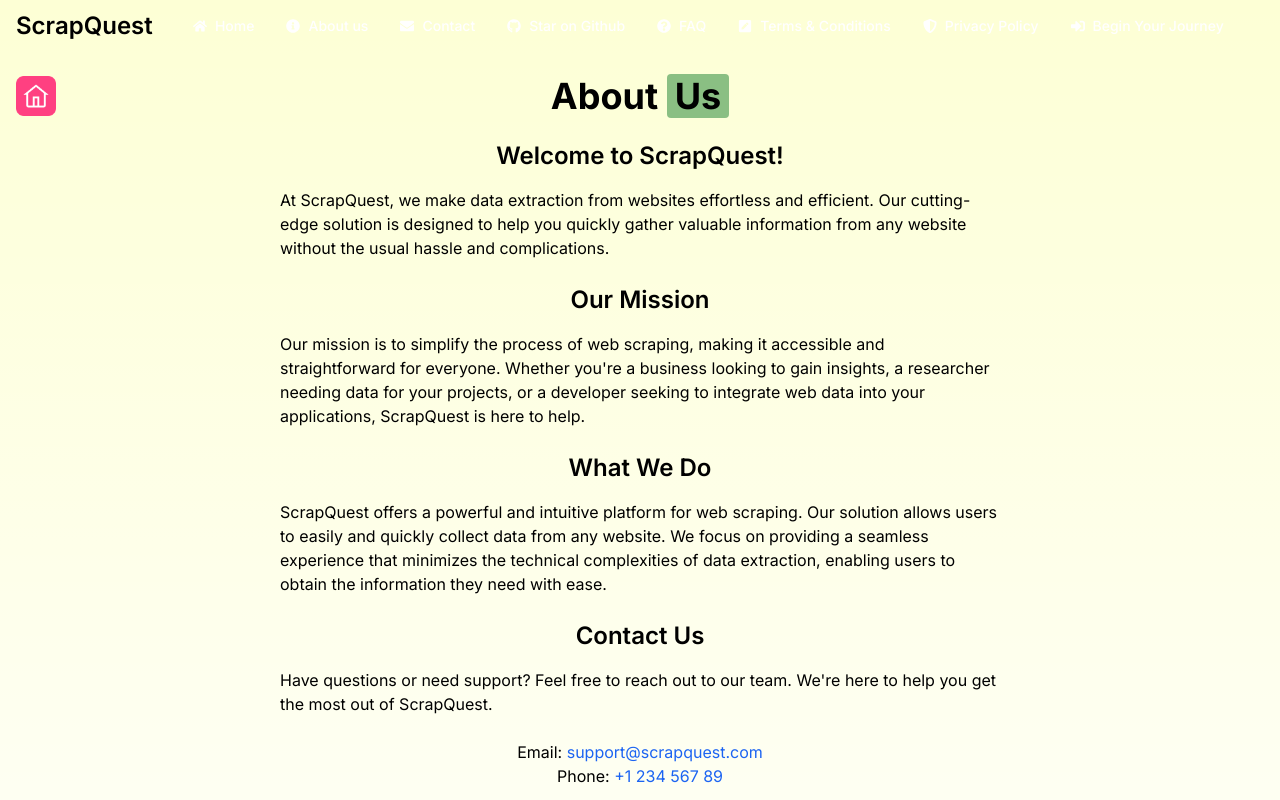
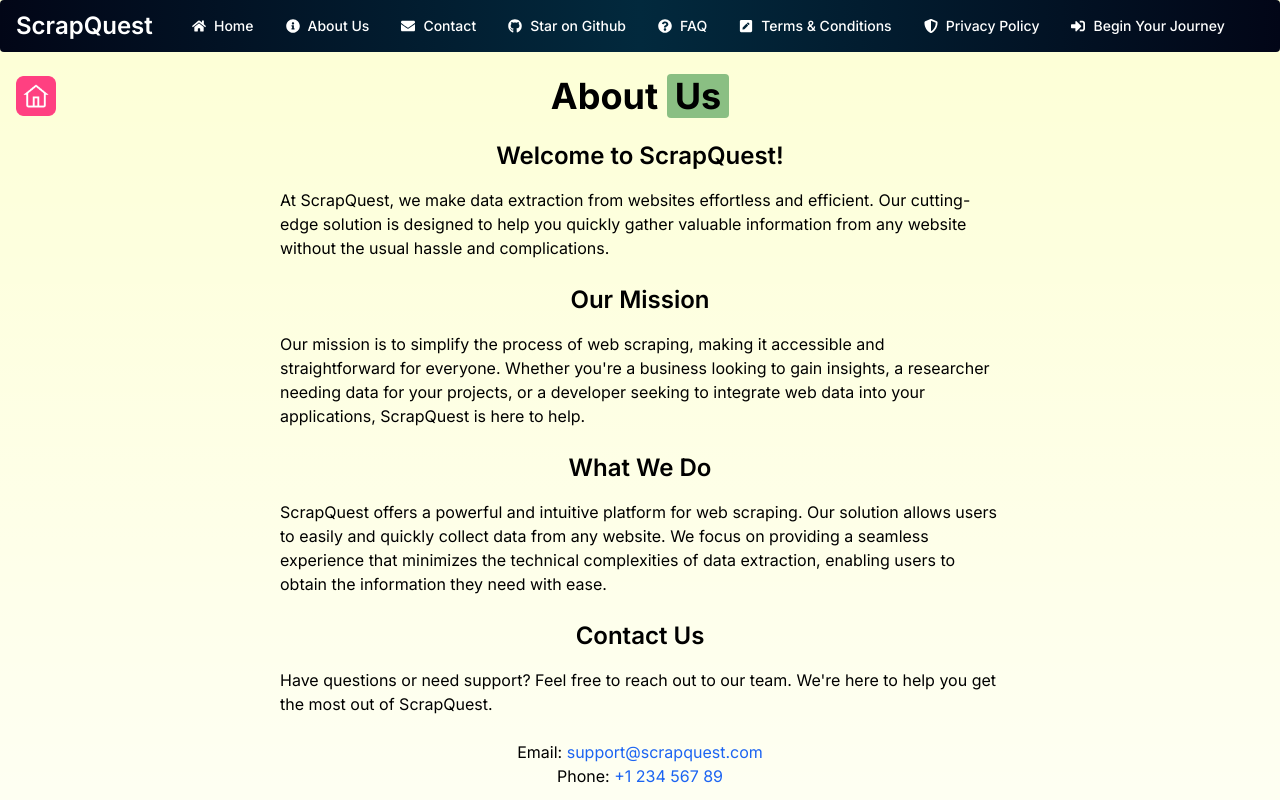
Before and after one commit to Abidsyed25/ScrapQuest, a Next.js app: page /about in a window 1280 px wide. Shown: the top 800 px of the page. Built offline with nearby package versions, Linux system fonts and the light colour scheme.

Commit message:
styled the navbar

```diff
--- a/components/Nav.tsx
+++ b/components/Nav.tsx
@@ -5,9 +5,9 @@ import { Navbar } from "flowbite-react";
 
 export function Nav() {
   return (
-    <Navbar fluid rounded className="bg-white-500">
+    <Navbar fluid rounded className="bg-gradient-to-r from-[rgb(2,6,23)] via-[rgb(2,41,61)] to-[rgb(2,6,23)]">
       <Navbar.Brand href="/">
-        <span className="whitespace-nowrap text-2xl font-semibold dark:text-white">
+        <span className="whitespace-nowrap text-2xl font-semibold text-white">
           ScrapQuest
         </span>
       </Navbar.Brand>
@@ -15,31 +15,31 @@ export function Nav() {
         <Navbar.Toggle className="text-white" />
       </div>
       <Navbar.Collapse>
-        <Navbar.Link href="/" className="text-white text-lg md:text-sm flex items-center transform hover:scale-110 transition-transform duration-200 hover:text-white">
+        <Navbar.Link href="/" className="text-white text-lg md:text-sm flex items-center transform hover:scale-110 transition-transform duration-200 hover:text-blue-300">
           <FaHome className="mr-2" />
           Home
         </Navbar.Link>
-        <Navbar.Link href="/about" className="text-white text-lg md:text-sm flex items-center transform hover:scale-110 transition-transform duration-200 hover:text-white">
+        <Navbar.Link href="/about" className="text-white text-lg md:text-sm flex items-center transform hover:scale-110 transition-transform duration-200 hover:text-blue-300">
           <FaInfoCircle className="mr-2" />
-          About us
+          About Us
         </Navbar.Link>
-        <Navbar.Link href="/contact" className="text-white text-lg md:text-sm flex items-center transform hover:scale-110 transition-transform duration-200 hover:text-white">
+        <Navbar.Link href="/contact" className="text-white text-lg md:text-sm flex items-center transform hover:scale-110 transition-transform duration-200 hover:text-blue-300">
           <FaEnvelope className="mr-2" />
           Contact
         </Navbar.Link>
-        <Navbar.Link href="https://github.com/Abidsyed25/ScrapQuest" className="text-white text-lg md:text-sm flex items-center transform hover:scale-110 transition-transform duration-200 hover:text-white">
+        <Navbar.Link href="https://github.com/Abidsyed25/ScrapQuest" className="text-white text-lg md:text-sm flex items-center transform hover:scale-110 transition-transform duration-200 hover:text-blue-300">
           <FaGithub className="mr-2" />
           Star on Github
         </Navbar.Link>
-        <Navbar.Link href="/faq" className="text-white text-lg md:text-sm flex items-center transform hover:scale-110 transition-transform duration-200 hover:text-white">
+        <Navbar.Link href="/faq" className="text-white text-lg md:text-sm flex items-center transform hover:scale-110 transition-transform duration-200 hover:text-blue-300">
           <FaQuestionCircle className="mr-2" />
           FAQ
         </Navbar.Link>
-        <Navbar.Link href="/termsconditions" className="text-white text-lg md:text-sm flex items-center transform hover:scale-110 transition-transform duration-200 hover:text-white">
+        <Navbar.Link href="/termsconditions" className="text-white text-lg md:text-sm flex items-center transform hover:scale-110 transition-transform duration-200 hover:text-blue-300">
           <FaPenSquare className="mr-2" />
           Terms & Conditions
         </Navbar.Link>
-        <Navbar.Link href="/privacypolicy" className="text-white text-lg md:text-sm flex items-center transform hover:scale-110 transition-transform duration-200 hover:text-white">
+        <Navbar.Link href="/privacypolicy" className="text-white text-lg md:text-sm flex items-center transform hover:scale-110 transition-transform duration-200 hover:text-blue-300">
           <FaShieldAlt className="mr-2" />
           Privacy Policy
         </Navbar.Link>
```
